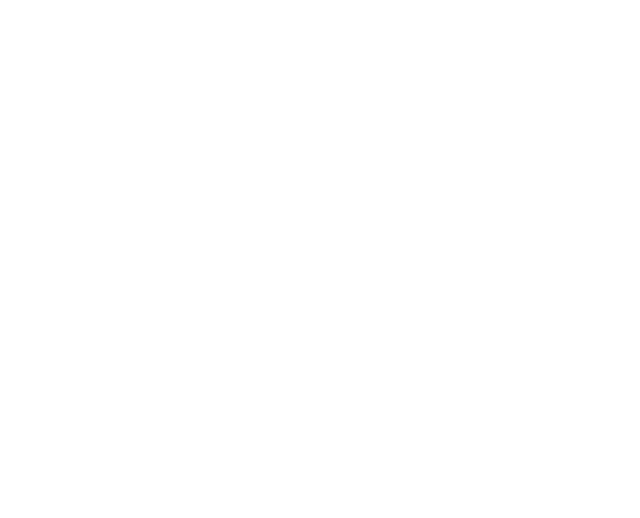
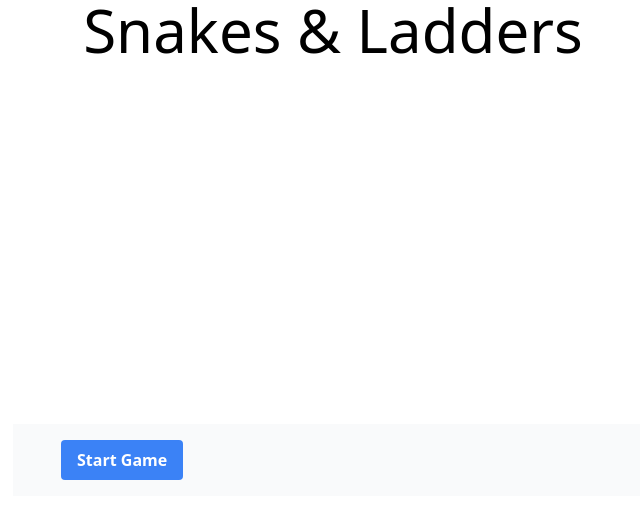
Before and after one commit to keepworks-ajay/snake-ladder, a Vue app: page / in a window 1280 px wide. Shown: the top 518 px of the page, without its empty margins (307-947 px from the left). Built offline with nearby package versions, Linux system fonts and the light colour scheme.

Commit message:
Lobby and game play component added

```diff
--- a/src/App.vue
+++ b/src/App.vue
@@ -1,7 +1,24 @@
-<script setup lang="ts"></script>
+<script setup lang="ts">
+import { useGameStore } from '@/stores/game'
+import { computed } from 'vue'
+
+import GameLobby from '@/components/GameLobby.vue'
+import GamePlay from '@/components/GamePlay.vue'
+
+const status = computed(() => useGameStore().status)
+const component = computed(() => {
+  return {
+    LOBBY: GameLobby,
+    STARTED: GamePlay,
+    ENDED: GamePlay
+  }[status.value]
+})
+</script>
 
 <template>
-  <main></main>
+  <main>
+    <component :is="component"></component>
+  </main>
 </template>
 
 <style scoped></style>
--- /dev/null
+++ b/src/components/GameLobby.vue
@@ -0,0 +1,32 @@
+<script setup lang="ts">
+import { useGameStore } from '@/stores/game'
+
+import PrimaryButton from '@/components/PrimaryButton.vue'
+
+const { initialize } = useGameStore()
+
+function play(event: any) {
+  event.preventDefault()
+
+  initialize()
+}
+</script>
+
+<template>
+  <div>
+    <div class="flex justify-center">
+      <p class="text-6xl">Snakes &amp; Ladders</p>
+    </div>
+    <div class="flex justify-center items-center h-screen">
+      <div class="bg-gray-50 px-12 py-4 min-w-[50%] space-y-4">
+        <form @submit="play">
+          <!-- Add players to game -->
+          <!-- Start game button -->
+          <PrimaryButton type="submit"> Start Game </PrimaryButton>
+        </form>
+      </div>
+    </div>
+  </div>
+</template>
+
+<style scoped></style>
--- /dev/null
+++ b/src/components/GamePlay.vue
@@ -0,0 +1,26 @@
+<script setup lang="ts"></script>
+
+<template>
+  <div>
+    <div class="flex justify-center">
+      <p class="text-6xl">Snakes &amp; Ladders</p>
+    </div>
+    <div class="grid grid-cols-12 gap-4">
+      <div class="col-span-3 bg-gray-200 p-4">
+        <!-- Players list -->
+
+        <!-- Roll dice button -->
+
+        <!-- Reset button on game end -->
+      </div>
+      <div class="col-span-6 bg-gray-200 p-4">
+        <!-- Game board -->
+      </div>
+      <div class="col-span-3 bg-gray-300 p-4">
+        <!-- Event logs -->
+      </div>
+    </div>
+  </div>
+</template>
+
+<style scoped></style>
--- /dev/null
+++ b/src/components/PrimaryButton.vue
@@ -0,0 +1,5 @@
+<template>
+  <button class="bg-blue-500 hover:bg-blue-700 text-white font-bold py-2 px-4 rounded">
+    <slot />
+  </button>
+</template>
--- /dev/null
+++ b/src/lib/helpers.ts
@@ -0,0 +1,72 @@
+export function generateUniqueRanges(
+  numRanges: number,
+  minRangeDiff: number = 4,
+  excepts: number[][] = []
+): number[][] {
+  const ranges: number[][] = []
+  const min = 2
+  const max = 99
+
+  while (ranges.length < numRanges) {
+    const start = Math.floor(Math.random() * (max - min + 1)) + min
+    const end = Math.floor(Math.random() * (max - start + 1)) + start
+    const newRange = [start, end]
+
+    // diff between start and end should be greater than or equal to four
+    if (end - start < minRangeDiff) {
+      continue
+    }
+
+    // check if start is unique
+    const startExists = ranges.find((range) => range[0] === newRange[0])
+    if (startExists) {
+      continue
+    }
+
+    // check if excepts already has it
+    const existsInExceps = excepts.find(
+      (range) => range[0] === newRange[0] && range[1] === newRange[1]
+    )
+    if (existsInExceps) {
+      continue
+    }
+
+    // Check if the new range is unique
+    const isUnique = !ranges.some((range) => {
+      return range[0] === newRange[0] && range[1] === newRange[1]
+    })
+
+    if (isUnique) {
+      ranges.push(newRange)
+    }
+  }
+
+  return ranges
+}
+
+export function generateCells(): number[][] {
+  const cells = Array.from({ length: 100 }, (_, index) => 100 - index)
+
+  const grid = []
+  const chunkSize = 10
+  for (let i = 0; i < cells.length; i += chunkSize) {
+    const chunk = cells.slice(i, i + chunkSize)
+    grid.push(chunk)
+  }
+
+  for (let index = 0; index < grid.length; index++) {
+    if ((index + 1) % 2 === 0) {
+      grid[index] = [...grid[index]].reverse()
+    }
+  }
+
+  return grid
+}
+
+export function getDiceNumber(crookedDice: boolean = false) {
+  if (crookedDice) {
+    return [2, 4, 6][Math.floor(Math.random() * 3)]
+  }
+
+  return Math.floor(Math.random() * 6) + 1
+}
--- /dev/null
+++ b/src/lib/types.ts
@@ -0,0 +1 @@
+export type GameStatus = 'LOBBY' | 'STARTED' | 'ENDED'
--- /dev/null
+++ b/src/stores/game.ts
@@ -0,0 +1,36 @@
+import { ref, type Ref } from 'vue'
+import { defineStore } from 'pinia'
+
+import type { GameStatus } from '@/lib/types'
+
+export const useGameStore = defineStore('game', () => {
+  const status: Ref<GameStatus> = ref('LOBBY')
+  const logs: Ref<string[]> = ref([])
+
+  function changeGameStatus(gameStatus: GameStatus) {
+    // update the game status
+    status.value = gameStatus
+
+    // logs
+    logs.value.push(
+      `Game ${
+        {
+          LOBBY: 'not started',
+          STARTED: 'started',
+          ENDED: 'ended'
+        }[gameStatus]
+      }.`
+    )
+  }
+
+  function initialize() {
+    // change game status
+    changeGameStatus('STARTED')
+  }
+
+  return {
+    status,
+
+    initialize
+  }
+})
```
